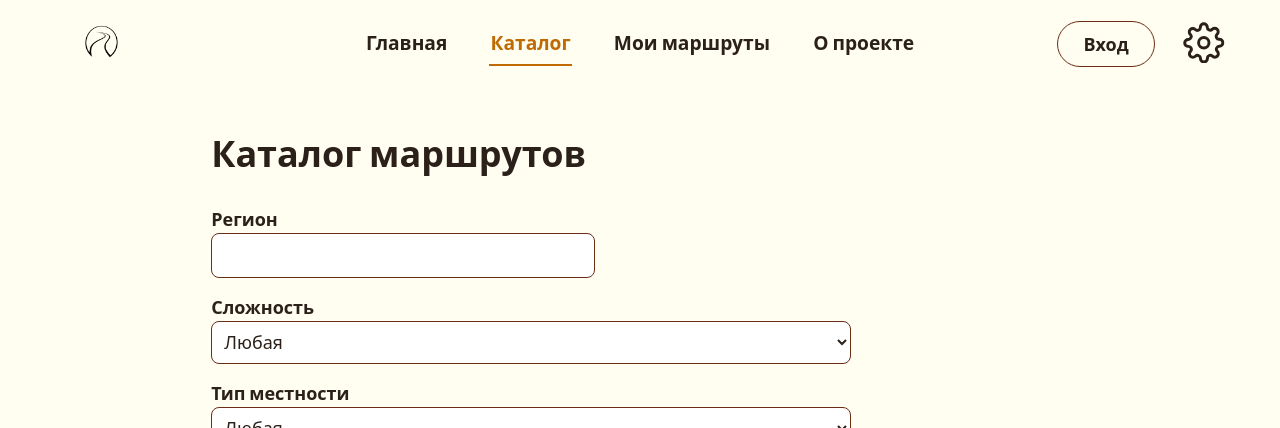
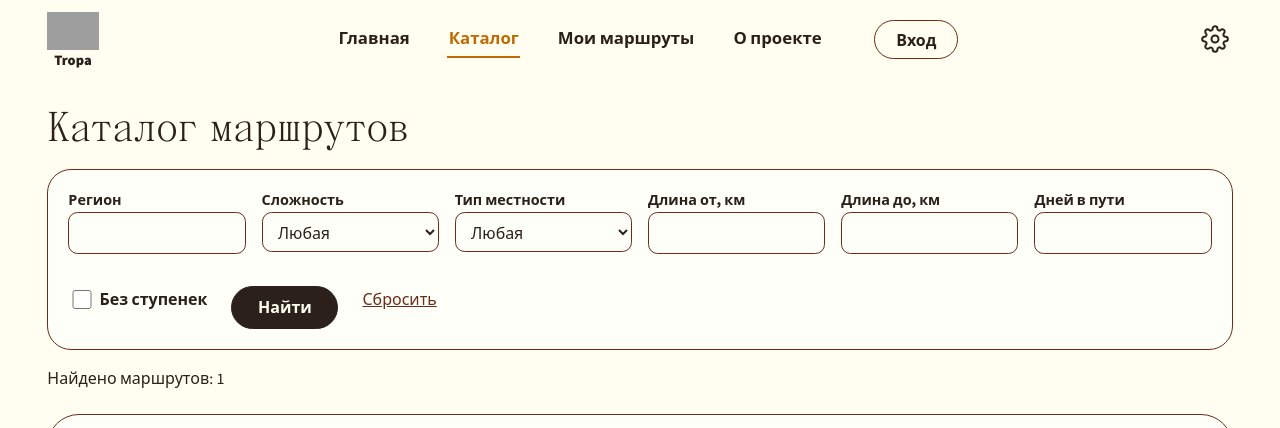
Before and after one commit to purelilith/hiking_blog, a Flask app: page /routes/ in a window 1280 px wide. Shown: the top 428 px of the page. Run offline with Flask 3, Linux system fonts and the light colour scheme; data comes from the database, SQL or seed files in the repository; both versions use the stored data as it was after the commit; grey boxes are pictures that could not be loaded.

Commit message:
ui: изменение дизайна каталога

```diff
--- a/static/css/style.css
+++ b/static/css/style.css
@@ -10,124 +10,156 @@
   --text: #2b211a;
   --accent: #bf6a02;
   --line: #6b2d17;
-  --card: #ffffff;
+  --card: #fffffa;
   --focus: #1a5fd0;
-  --pad: clamp(1rem, 4vw, 3.5rem);
+  --pad: clamp(1rem, 3.7vw, 3.5rem);
+  --hero-text-top: 19%;
   --font: "FindSansPro", system-ui, -apple-system, "Segoe UI", sans-serif;
 }
 html[data-contrast="high"] { --bg: #fff; --text: #000; --accent: #7a3a00; --line: #000; --card: #fff; }
-html[data-size="2"] { font-size: 125%; }
-html[data-size="3"] { font-size: 150%; }
 
 *, *::before, *::after { box-sizing: border-box; }
-body { margin: 0; font-family: var(--font); font-size: 1.125rem; line-height: 1.5;
-       color: var(--text); background: var(--bg); }
+body { margin: 0; font-family: var(--font); font-size: 1rem; line-height: 1.5; color: var(--text); background: var(--bg); }
 img { max-width: 100%; }
 a { color: var(--line); }
 :focus-visible { outline: 3px solid var(--focus); outline-offset: 3px; }
-.visually-hidden { position: absolute; width: 1px; height: 1px; overflow: hidden;
-                   clip: rect(0 0 0 0); white-space: nowrap; }
+.visually-hidden { position: absolute; width: 1px; height: 1px; overflow: hidden; clip: rect(0 0 0 0); white-space: nowrap; }
 .skip-link { position: absolute; left: -999px; background: #fff; color: #000; padding: .5rem 1rem; }
 .skip-link:focus { left: 0; top: 0; z-index: 30; }
-
-.icon { width: 1.6rem; height: 1.6rem; flex: none; fill: none; stroke: currentColor;
+.icon { width: 1.4rem; height: 1.4rem; flex: none; fill: none; stroke: currentColor;
         stroke-width: 1.7; stroke-linecap: round; stroke-linejoin: round; }
 
 /* Кнопки */
 button { font: inherit; cursor: pointer; }
-form button { margin-top: 1rem; }
-.btn { display: inline-flex; align-items: center; gap: .75rem; padding: .55rem 1.6rem;
+.btn { display: inline-flex; align-items: center; gap: .6rem; padding: .4rem 1.3rem;
        border: 1.5px solid var(--line); border-radius: 999px; background: transparent;
        color: var(--text); font: inherit; font-weight: 700; text-decoration: none; cursor: pointer; }
 .btn:hover { background: var(--text); color: var(--bg); border-color: var(--text); }
-.btn .icon { width: 1.4rem; height: 1.4rem; }
-.btn-small { padding: .35rem 1rem; font-size: 1rem; margin: 0; }
+.btn-wide { justify-content: space-between; gap: 2.5rem; min-width: 12.5rem; }
+.btn-small { padding: .3rem .9rem; font-size: .95rem; margin: 0; }
+form button[type="submit"] { margin-top: 1rem; padding: .55rem 1.6rem; border: 1.5px solid var(--text);
+       border-radius: 999px; background: var(--text); color: var(--bg); font-weight: 700; }
+form button[type="submit"]:hover { background: var(--line); border-color: var(--line); }
 
 /* Шапка */
-.site-header { display: grid; grid-template-columns: 1fr auto 1fr; align-items: center;
-               gap: 1rem 2rem; padding: 1rem var(--pad); }
-.logo img { display: block; height: 3.5rem; width: auto; }
-.main-nav { display: flex; flex-wrap: wrap; justify-content: center; gap: .5rem 2.5rem;
-            font-size: 1.2rem; font-weight: 700; }
-.main-nav a { color: var(--text); text-decoration: none; padding: .4rem .1rem;
-              border-bottom: 2px solid transparent; }
+.site-header { display: grid; grid-template-columns: auto 1fr auto; grid-template-areas: "logo center settings";
+               align-items: center; gap: .75rem 1.5rem; padding: .75rem var(--pad); }
+.logo { grid-area: logo; display: flex; flex-direction: column; align-items: center; gap: .15rem;
+        color: var(--text); text-decoration: none; font-weight: 700; font-size: .9rem; line-height: 1; }
+.logo img { display: block; height: 2.4rem; width: auto; }
+.header-center { grid-area: center; display: flex; flex-wrap: wrap; align-items: center; justify-content: center;
+                 gap: .75rem clamp(1.5rem, 4vw, 4rem); }
+.main-nav { display: flex; flex-wrap: wrap; gap: .25rem clamp(1rem, 2.8vw, 2.6rem); font-size: 1.05rem; font-weight: 700; }
+.main-nav a { color: var(--text); text-decoration: none; padding: .3rem .1rem; border-bottom: 2px solid transparent; }
 .main-nav a:hover { border-bottom-color: currentColor; }
 .main-nav a[aria-current="page"] { color: var(--accent); border-bottom-color: var(--accent); }
-.header-actions { justify-self: end; display: flex; align-items: center; gap: 1.5rem; }
 .user-name { font-weight: 700; }
-@media (max-width: 60rem) {
-  .site-header { grid-template-columns: 1fr auto; }
-  .main-nav { grid-column: 1 / -1; grid-row: 2; justify-content: flex-start; }
+@media (max-width: 62rem) {
+  .site-header { grid-template-columns: 1fr auto; grid-template-areas: "logo settings" "center center"; }
+  .logo { align-items: flex-start; }
+  .header-center { justify-content: flex-start; }
 }
 
 /* Настройки доступности */
-.settings { position: relative; }
+.settings { grid-area: settings; position: relative; justify-self: end; }
 .settings-btn { margin: 0; padding: .25rem; background: none; border: 0; color: var(--text); line-height: 0; }
-.settings-btn .icon { width: 2.6rem; height: 2.6rem; }
-.settings-panel { position: absolute; right: 0; top: calc(100% + .5rem); z-index: 20; width: 18rem;
-                  padding: 1rem 1.25rem; background: var(--card); color: var(--text);
-                  border: 1.5px solid var(--line); border-radius: 1.25rem;
-                  box-shadow: 0 8px 24px rgba(43, 33, 26, .2); }
+.settings-btn .icon { width: 1.75rem; height: 1.75rem; }
+.settings-panel { position: absolute; right: 0; top: calc(100% + .5rem); z-index: 20; width: min(17rem, 85vw);
+                  padding: 1rem 1.1rem; background: var(--card); color: var(--text);
+                  border: 1.5px solid var(--line); border-radius: 1.25rem; box-shadow: 0 8px 24px rgba(43, 33, 26, .2); }
 .settings-panel[hidden] { display: none; }
-.settings-title { margin: 0 0 .5rem; font-weight: 700; }
-.settings-row { display: flex; gap: .5rem; margin-bottom: 1rem; }
-.settings-panel .check { display: flex; align-items: center; margin: 0 0 1rem; }
+.settings-panel label { margin: 0 0 .4rem; }
+.settings-panel input[type="range"] { width: 100%; max-width: none; padding: 0; border: 0; background: none; margin: 0 0 1rem; }
+.settings-panel .check { margin-bottom: 1rem; }
 
-/* Главная */
-.hero { position: relative; isolation: isolate; overflow: hidden; color: #fff;
-        min-height: clamp(24rem, 53vw, 50rem); }
-.hero img { position: absolute; inset: 0; width: 100%; height: 100%; object-fit: cover;
-            object-position: 50% 40%; z-index: -2; }
-.hero::before { content: ""; position: absolute; inset: 0; z-index: -1;
-                background: linear-gradient(to bottom, rgba(0,0,0,.5), rgba(0,0,0,.15) 60%, rgba(0,0,0,.05)); }
-html[data-contrast="high"] .hero::before { background: rgba(0, 0, 0, .6); }
-.hero h1 { margin: 0; padding: clamp(2rem, 8vw, 6rem) var(--pad) 0; font-weight: 400; line-height: 1;
-           text-shadow: 0 2px 12px rgba(0, 0, 0, .35); }
-.hero-small { display: block; font-family: "Panama", Georgia, serif;
-              font-size: clamp(1.75rem, 4.5vw, 4rem); }
-.hero-big { display: block; font-family: "Gehaks", Impact, sans-serif; text-transform: uppercase;
-            font-size: clamp(3.5rem, 15vw, 14rem); letter-spacing: .01em; }
+/* Главная: фото, надпись и «человек поверх» лежат в одной сцене с пропорциями макета */
+.hero { position: relative; overflow: hidden; background: #3b4a3a;
+        height: min(53.4vw, calc(100vh - 17rem)); min-height: 12rem; }
+.hero-stage { position: absolute; left: 0; right: 0; top: 50%; transform: translateY(-50%);
+              aspect-ratio: 1484 / 792; container-type: inline-size; }
+.hero-stage img { position: absolute; inset: 0; width: 100%; height: 100%; display: block; max-width: none; }
+.hero-bg { z-index: 0; }
+.hero-front { z-index: 2; pointer-events: none; }
+.hero-text { position: absolute; z-index: 1; left: 6.4%; right: 5.3%; top: var(--hero-text-top);
+             margin: 0; color: #fff; font-weight: 400; }
+.hero-small { display: block; margin-left: .8cqw; font-family: "Panama", Georgia, serif;
+              font-size: 4.3cqw; line-height: 1; }
+.hero-big { display: block; margin-top: .6cqw; font-family: "Gehaks", Impact, sans-serif; font-size: 17cqw;
+            line-height: .95; text-transform: uppercase; white-space: nowrap; }
+.hero-big > span { display: inline-block; }
 
-.section { max-width: 96rem; margin: 0 auto; padding: 3rem var(--pad); }
+.section { max-width: 96rem; margin: 0 auto; padding: 2.25rem var(--pad) 3rem; }
 .section-head { display: flex; flex-wrap: wrap; align-items: center; justify-content: space-between; gap: 1rem; }
-.section-head h2 { margin: 0; font-size: clamp(1.6rem, 3vw, 2.2rem); }
+.section-head h1, .section-head h2 { margin: 0; }
+.section-head h2 { font-size: clamp(1.4rem, 2.4vw, 2rem); }
 
 /* Карточки маршрутов */
-.route-list { list-style: none; margin: 2rem 0 0; padding: 0; display: grid; gap: 1.5rem; }
-.route-card { position: relative; display: grid; grid-template-columns: minmax(10rem, 26rem) 1fr auto;
-              align-items: center; gap: 1.5rem 3rem; padding: 1.25rem; color: #000;
-              background: var(--card); border: 1.5px solid var(--line); border-radius: 2.5rem; }
-.route-card img { display: block; width: 100%; aspect-ratio: 4 / 3; object-fit: cover; border-radius: 1.75rem; }
-.route-card h3 { margin: 0 0 .75rem; font-size: clamp(1.3rem, 2.4vw, 1.9rem); }
+.route-list { list-style: none; margin: 1.5rem 0 0; padding: 0; display: grid; gap: 1.25rem; }
+.route-card { position: relative; display: grid; grid-template-columns: minmax(9rem, 22rem) 1fr auto;
+              align-items: center; gap: 1rem 2.5rem; padding: 1rem; color: #000; background: var(--card);
+              border: 1.5px solid var(--line); border-radius: 2rem; }
+.route-card img { display: block; width: 100%; aspect-ratio: 7 / 5; object-fit: cover; border-radius: 1.4rem; }
+.route-card h3 { margin: 0 0 .6rem; font-size: clamp(1.2rem, 1.9vw, 1.6rem); line-height: 1.2; }
 .route-card h3 a { color: inherit; text-decoration: none; }
 .route-card h3 a::after { content: ""; position: absolute; inset: 0; border-radius: inherit; }
 .route-card h3 a:focus-visible { outline: none; }
 .route-card:focus-within { outline: 3px solid var(--focus); outline-offset: 3px; }
 .route-card:hover { box-shadow: 0 6px 20px rgba(43, 33, 26, .15); }
-.meta { list-style: none; margin: 0; padding: 0; display: grid; gap: .6rem; }
-.meta li { display: flex; align-items: center; gap: .9rem; font-weight: 700; }
-.arrow-btn { display: grid; place-items: center; width: 6.2rem; height: 6.2rem; margin-right: 3rem;
-             border: 1.5px solid var(--line); border-radius: 1.75rem; color: var(--line); }
-.arrow-btn .icon { width: 2.4rem; height: 2.4rem; }
-.more { text-align: center; margin: 3rem 0 0; }
+.meta { list-style: none; margin: 0; padding: 0; display: grid; gap: .4rem; }
+.meta li { display: flex; align-items: center; gap: .8rem; font-weight: 700; }
+.badge { color: var(--line); }
+.arrow-btn { display: grid; place-items: center; width: 4.5rem; height: 4.5rem; margin-right: 2rem;
+             border: 1.5px solid var(--line); border-radius: 1.3rem; color: var(--line); }
+.arrow-btn .icon { width: 1.9rem; height: 1.9rem; }
+.more { text-align: center; margin: 2rem 0 0; }
 @media (max-width: 50rem) {
-  .route-card { grid-template-columns: 1fr; border-radius: 1.75rem; }
+  .route-card { grid-template-columns: 1fr; border-radius: 1.5rem; }
   .arrow-btn { display: none; }
 }
 
-/* Остальные страницы (позже переоформлю) */
-.page { max-width: 60rem; margin: 0 auto; padding: 1rem var(--pad) 3rem; }
+/* Остальные страницы */
+.page, .wide { margin: 0 auto; padding: 1.5rem var(--pad) 3rem; }
+.page { max-width: 64rem; }
+.wide { max-width: 96rem; }
+.page h1, .wide h1 { margin: .25rem 0 1rem; font-family: "Panama", Georgia, serif; font-weight: 400;
+                     font-size: clamp(1.8rem, 3.5vw, 2.6rem); line-height: 1.1; }
+.page h2, .wide h2 { font-size: 1.3rem; margin: 0 0 .75rem; }
+.card { background: var(--card); border: 1.5px solid var(--line); border-radius: 1.5rem; padding: 1.25rem; }
 .flash-wrap { padding: 1rem var(--pad) 0; }
-.message { padding: .75rem; border: 2px solid #b00020; background: #fdecee; color: #000; }
+.message { padding: .75rem 1rem; border: 2px solid #b00020; border-radius: .75rem; background: #fdecee; color: #000; }
+
 label { display: block; margin-top: 1rem; font-weight: 700; }
-input, select, textarea { font: inherit; padding: .5rem; max-width: 100%; color: var(--text);
-                          background: var(--card); border: 1.5px solid var(--line); border-radius: .5rem; }
+.check { display: flex; align-items: center; margin: 0; }
+input, select, textarea { font: inherit; padding: .5rem .7rem; max-width: 100%; color: var(--text);
+                          background: var(--card); border: 1.5px solid var(--line); border-radius: .6rem; }
 input { width: 100%; max-width: 24rem; }
-input[type="checkbox"] { width: 1.25rem; height: 1.25rem; padding: 0; margin-right: .5rem; vertical-align: middle; }
+input[type="checkbox"] { width: 1.2rem; height: 1.2rem; padding: 0; margin-right: .5rem; }
 textarea, select { width: 100%; max-width: 40rem; }
-fieldset { margin-top: 1.5rem; border: 2px solid var(--text); }
-#map { height: 22rem; max-width: 100%; margin-top: .5rem; }
-.prewrap { white-space: pre-wrap; }
+fieldset { margin-top: 1.5rem; border: 1.5px solid var(--line); border-radius: 1rem; }
+legend { font-weight: 700; padding: 0 .5rem; }
+form.card { max-width: 44rem; }
+#map { height: 22rem; max-width: 100%; margin-top: .5rem; border-radius: 1rem; }
+
+.filters-grid { display: grid; grid-template-columns: repeat(auto-fit, minmax(11rem, 1fr)); gap: .25rem 1rem; }
+.filters-grid label { margin-top: 0; font-size: .9rem; }
+.filters-grid input, .filters-grid select { max-width: none; }
+.filters-actions { display: flex; flex-wrap: wrap; align-items: center; gap: 1rem 1.5rem; margin-top: 1rem; }
+.filters-actions button { margin-top: 0; }
+.pager { display: flex; justify-content: center; align-items: center; gap: 1.5rem; margin-top: 2rem; }
+.empty { list-style: none; }
+
+.chips { display: flex; flex-wrap: wrap; gap: .5rem; list-style: none; margin: 0 0 .5rem; padding: 0; }
+.chips li { padding: .2rem .9rem; border: 1.5px solid var(--line); border-radius: 999px; font-weight: 700; font-size: .95rem; }
+.byline { margin: 0 0 1rem; }
+.manage { display: flex; flex-wrap: wrap; align-items: center; gap: .75rem; margin-bottom: 1rem; }
+.manage form { margin: 0; }
+.manage button { margin-top: 0; }
+.detail-photo { display: block; width: 100%; max-height: 24rem; object-fit: cover; border-radius: 1.5rem; margin-bottom: 1.25rem; }
+.detail .card { margin-top: 1.25rem; }
+.prewrap { white-space: pre-wrap; margin: 0; }
 dt { font-weight: 700; margin-top: .75rem; }
+dt:first-child { margin-top: 0; }
+dd { margin: 0; }
 
-.site-footer { padding: 2rem var(--pad); border-top: 1px solid var(--line); }
+.site-footer { padding: 1.5rem var(--pad); border-top: 1px solid var(--line); }
+.site-footer p { margin: 0; }
--- a/templates/_route_card.html
+++ b/templates/_route_card.html
@@ -1,6 +1,6 @@
 <li class="route-card">
   <img src="{{ route_image(r['id']) }}" alt="Фото маршрута: {{ r['title'] }}"
-       width="400" height="300" loading="lazy">
+       width="400" height="286" loading="lazy">
   <div>
     <h3><a href="{{ url_for('routes.detail', route_id=r['id']) }}">{{ r['title'] }}</a></h3>
     <ul class="meta">
@@ -8,6 +8,7 @@
       <li><svg class="icon" aria-hidden="true"><use href="#i-map"/></svg><span>Протяжённость: {{ r['length_km'] }} км</span></li>
       <li><svg class="icon" aria-hidden="true"><use href="#i-clock"/></svg><span>Длительность: {{ r['days']|ru_days }}</span></li>
       <li><svg class="icon" aria-hidden="true"><use href="#i-cloud"/></svg><span>Сезон: {{ SEASONS[r['season']] }}</span></li>
+      {% if not r['is_public'] %}<li class="badge">Приватный: виден только вам</li>{% endif %}
     </ul>
   </div>
   <span class="arrow-btn" aria-hidden="true"><svg class="icon"><use href="#i-arrow"/></svg></span>
--- a/templates/base.html
+++ b/templates/base.html
@@ -15,23 +15,24 @@
   {% set ep = request.endpoint %}
   <header class="site-header">
     <a class="logo" href="{{ url_for('pages.index') }}">
-      <img src="{{ url_for('static', filename='img/logo.png') }}" alt="Тропа — на главную">
+      <img src="{{ url_for('static', filename='img/logo.svg') }}" alt="">
+      <span>Tropa</span>
     </a>
 
+    <div class="header-center">
       <nav class="main-nav" aria-label="Основное меню">
         <a href="{{ url_for('pages.index') }}" {% if ep == 'pages.index' %}aria-current="page"{% endif %}>Главная</a>
         <a href="{{ url_for('routes.catalog') }}" {% if ep == 'routes.catalog' %}aria-current="page"{% endif %}>Каталог</a>
         <a href="{{ url_for('routes.mine') }}" {% if ep == 'routes.mine' %}aria-current="page"{% endif %}>Мои маршруты</a>
         <a href="{{ url_for('pages.about') }}" {% if ep == 'pages.about' %}aria-current="page"{% endif %}>О проекте</a>
       </nav>
-
-    <div class="header-actions">
       {% if g.user %}
         <span class="user-name">{{ g.user['username'] }}</span>
         <a class="btn" href="{{ url_for('auth.logout') }}">Выйти</a>
       {% else %}
         <a class="btn" href="{{ url_for('auth.login') }}">Вход</a>
       {% endif %}
+    </div>
 
     <div class="settings">
       <button type="button" class="settings-btn" id="settings-btn"
@@ -39,14 +40,10 @@
         <svg class="icon" aria-hidden="true"><use href="#i-gear"/></svg>
       </button>
       <div class="settings-panel" id="settings-panel" role="group" aria-label="Настройки доступности" hidden>
-          <p class="settings-title">Размер текста: <span id="size-label">обычный</span></p>
-          <div class="settings-row">
-            <button type="button" class="btn btn-small" data-size-step="-1">Меньше</button>
-            <button type="button" class="btn btn-small" data-size-step="1">Больше</button>
-          </div>
+        <label for="font-range">Размер текста: <output id="font-value" for="font-range">100%</output></label>
+        <input type="range" id="font-range" min="85" max="160" step="5" value="100">
         <label class="check"><input type="checkbox" id="contrast-toggle"> Высокий контраст</label>
         <button type="button" class="btn btn-small" id="settings-reset">Сбросить</button>
-        </div>
       </div>
     </div>
   </header>
@@ -63,7 +60,7 @@
   </main>
 
   <footer class="site-footer">
-    <p>Тропа — блог пеших маршрутов по России</p>
+    <p>Tropa — блог пеших маршрутов по России</p>
   </footer>
 
   {% block scripts %}{% endblock %}
--- a/templates/catalog.html
+++ b/templates/catalog.html
@@ -1,7 +1,9 @@
 {% extends "base.html" %}
+{% block main_class %}wide{% endblock %}
 {% block title %}Каталог маршрутов{% endblock %}
 {% block content %}
   {% macro select(name, label, options) %}
+    <div class="field">
       <label for="{{ name }}">{{ label }}</label>
       <select id="{{ name }}" name="{{ name }}">
         <option value="">Любая</option>
@@ -9,41 +11,42 @@
           <option value="{{ key }}" {% if args.get(name) == key %}selected{% endif %}>{{ text }}</option>
         {% endfor %}
       </select>
+    </div>
   {% endmacro %}
 
   <h1>Каталог маршрутов</h1>
-  <form method="get" aria-label="Фильтры маршрутов">
-    <label for="region">Регион</label>
-    <input id="region" name="region" type="text" value="{{ args.get('region', '') }}">
+  <form class="card filters" method="get" aria-label="Фильтры маршрутов" style="max-width:none">
+    <div class="filters-grid">
+      <div class="field"><label for="region">Регион</label>
+        <input id="region" name="region" type="text" value="{{ args.get('region', '') }}"></div>
       {{ select("difficulty", "Сложность", difficulty) }}
       {{ select("terrain", "Тип местности", terrains) }}
-    <label for="min_km">Длина от, км</label>
-    <input id="min_km" name="min_km" type="number" min="0" step="any" value="{{ args.get('min_km', '') }}">
-    <label for="max_km">Длина до, км</label>
-    <input id="max_km" name="max_km" type="number" min="0" step="any" value="{{ args.get('max_km', '') }}">
-    <label for="days">Дней в пути</label>
-    <input id="days" name="days" type="number" min="1" max="30" value="{{ args.get('days', '') }}">
-    <label><input name="no_steps" type="checkbox" {% if args.get('no_steps') %}checked{% endif %}> Без ступенек</label>
+      <div class="field"><label for="min_km">Длина от, км</label>
+        <input id="min_km" name="min_km" type="number" min="0" step="any" value="{{ args.get('min_km', '') }}"></div>
+      <div class="field"><label for="max_km">Длина до, км</label>
+        <input id="max_km" name="max_km" type="number" min="0" step="any" value="{{ args.get('max_km', '') }}"></div>
+      <div class="field"><label for="days">Дней в пути</label>
+        <input id="days" name="days" type="number" min="1" max="30" value="{{ args.get('days', '') }}"></div>
+    </div>
+    <div class="filters-actions">
+      <label class="check"><input name="no_steps" type="checkbox" {% if args.get('no_steps') %}checked{% endif %}> Без ступенек</label>
       <button type="submit">Найти</button>
       <a href="{{ url_for('routes.catalog') }}">Сбросить</a>
+    </div>
   </form>
 
   <p role="status">Найдено маршрутов: {{ total }}</p>
   <ul class="route-list">
-    {% for r in routes %}
-      <li>
-        <h2><a href="{{ url_for('routes.detail', route_id=r['id']) }}">{{ r['title'] }}</a></h2>
-        <p>{{ r['region'] }} · {{ r['length_km'] }} км · {{ r['days'] }} дн. · {{ difficulty[r['difficulty']] }}{% if not r['is_public'] %} · виден только вам{% endif %}</p>
-      </li>
-    {% else %}
-      <li>Ничего не найдено.</li>
+    {% for r in routes %}{% include "_route_card.html" %}
+    {% else %}<li class="empty card">Ничего не найдено. Попробуйте изменить фильтры.</li>
     {% endfor %}
   </ul>
+
   {% if pages > 1 %}
-    <nav aria-label="Страницы каталога">
-      {% if page > 1 %}<a href="{{ url_for('routes.catalog', page=page - 1, **filters) }}">← Назад</a>{% endif %}
+    <nav class="pager" aria-label="Страницы каталога">
+      {% if page > 1 %}<a class="btn" href="{{ url_for('routes.catalog', page=page - 1, **filters) }}">← Назад</a>{% endif %}
       <span>Страница {{ page }} из {{ pages }}</span>
-      {% if page < pages %}<a href="{{ url_for('routes.catalog', page=page + 1, **filters) }}">Вперёд →</a>{% endif %}
+      {% if page < pages %}<a class="btn" href="{{ url_for('routes.catalog', page=page + 1, **filters) }}">Вперёд →</a>{% endif %}
     </nav>
   {% endif %}
 {% endblock %}
```
Also changed, not shown: static/js/home.js (+16 -0 lines), templates/my_routes.html (+7 -11 lines), templates/route_detail.html (+30 -18 lines), hiking.db, static/img/hero_front.jpg (added). Lines whose indentation alone changed are shown as unchanged.
